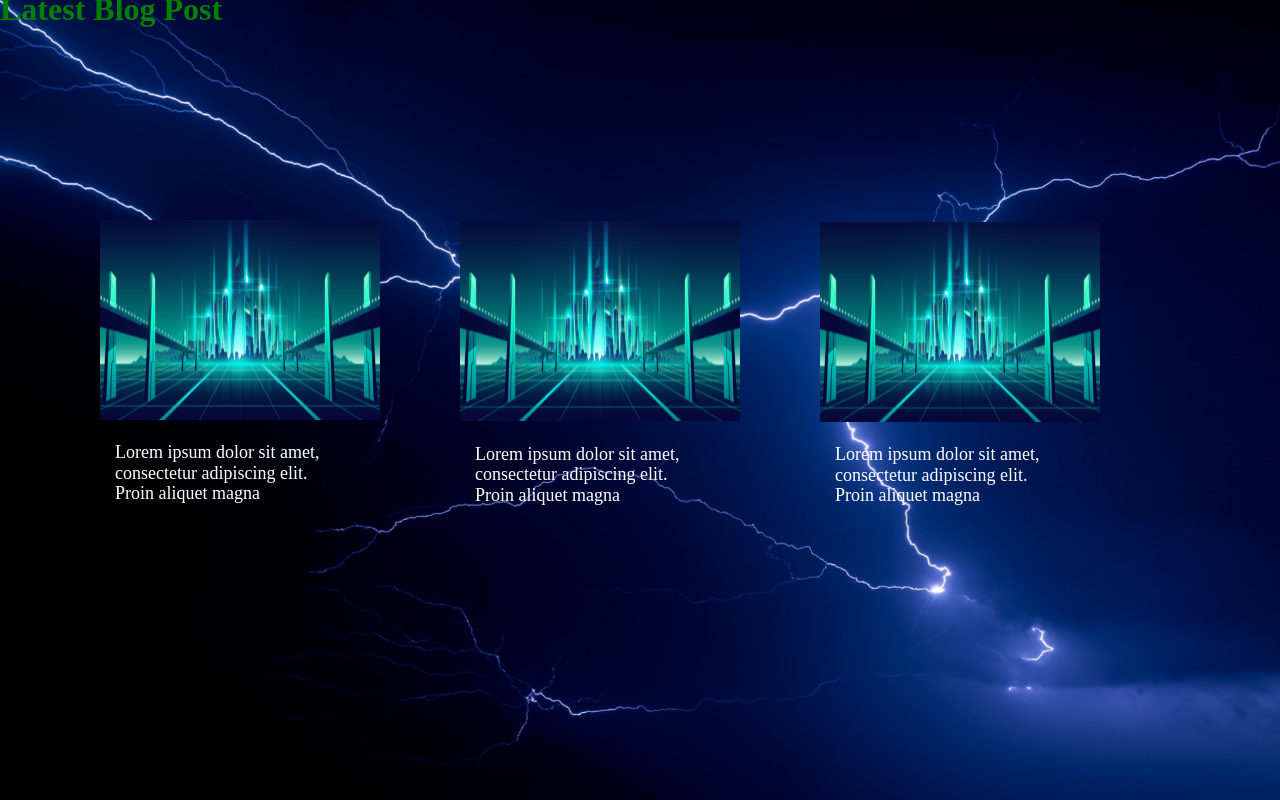
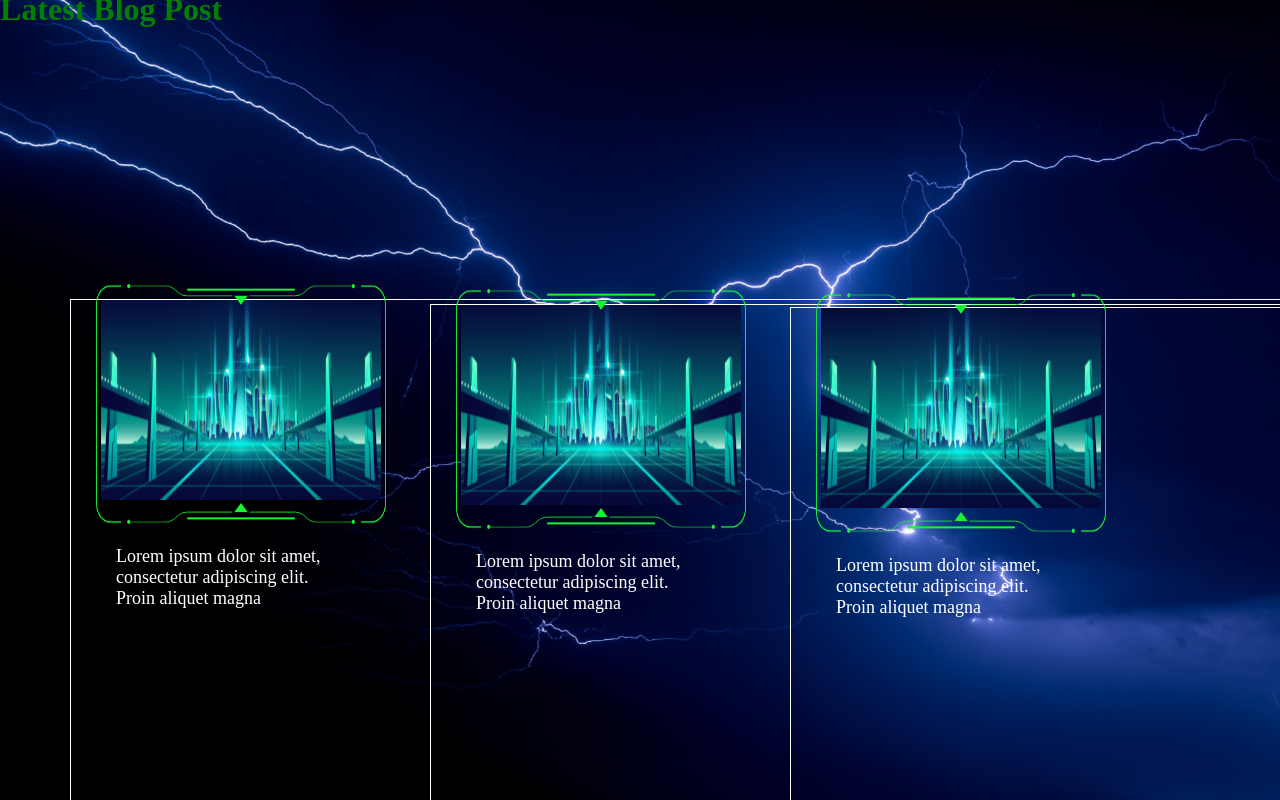
Before and after one commit to fatimaaurangzeb0640/webana-nextjs-project, a Next.js app: page /blogs in a window 1280 px wide. Shown: the top 800 px of the page. Built offline with nearby package versions, Linux system fonts and the light colour scheme.

Commit message:
blog background added

```diff
--- a/pages/blogs.js
+++ b/pages/blogs.js
@@ -8,16 +8,17 @@ import CardText from "../src/components/Sub-Components/CardText"
 function blogs() {
 
     const images = [
-        { id: 1, src: "/images/blogs/Blog.png", alt:"Image 1", text:"Lorem ipsum dolor sit amet, consectetur adipiscing elit. Proin aliquet magna"},
-        { id: 2, src: "/images/blogs/Blog.png", alt:"Image 2", text:"Lorem ipsum dolor sit amet, consectetur adipiscing elit. Proin aliquet magna" },
-        { id: 3, src: "/images/blogs/Blog.png", alt:"Image 3", text:"Lorem ipsum dolor sit amet, consectetur adipiscing elit. Proin aliquet magna" },
+        { id: 1, src1: "/images/blogs/Blog.png", src2: "/images/blogs/Blog-border.png", alt:"Image 1", text:"Lorem ipsum dolor sit amet, consectetur adipiscing elit. Proin aliquet magna"},
+        { id: 2, src1: "/images/blogs/Blog.png", src2: "/images/blogs/Blog-border.png", alt:"Image 2", text:"Lorem ipsum dolor sit amet, consectetur adipiscing elit. Proin aliquet magna" },
+        { id: 3, src1: "/images/blogs/Blog.png", src2: "/images/blogs/Blog-border.png", alt:"Image 3", text:"Lorem ipsum dolor sit amet, consectetur adipiscing elit. Proin aliquet magna" },
       ]
+
 
       const Blogs = styled.div`
       position: relative;
       left: ${props => props.count===0? '180px' : props.count===1? '640px': '1100px'};
-      top: ${props => props.count===0? '170px' : props.count===1? '-111px': '-393px'};
-      /*border: 1px black solid;*/
+      top: ${props => props.count===0? '249px' : props.count===1? '-276px': '-800px'};
+      border: 1px white solid;
       /*margin-left: 15px;*/
 
         @media (max-width: 1600px) {
@@ -26,7 +27,7 @@ function blogs() {
 
         @media (max-width: 1500px) {
           left: ${props => props.count===0? '110px' : props.count===1? '530px': '950px'};
-          top: ${props => props.count===0? '170px' : props.count===1? '-131px': '-433px'};
+          top: ${props => props.count===0? '249px' : props.count===1? '-295px': '-840px'};
         }
 
         @media (max-width: 1400px) {
@@ -45,7 +46,7 @@ function blogs() {
         @media (max-width: 1050px) {
 
           left: ${props => props.count===0? '50px' : props.count===1? '350px': '650px'};
-          top: ${props => props.count===0? '170px' : props.count===1? '-152px': '-473px'};
+          top: ${props => props.count===0? '249px' : props.count===1? '-316px': '-881px'};
         }
         @media (max-width: 900px) {
 
@@ -54,12 +55,12 @@ function blogs() {
         @media (max-width: 750px) {
 
           left: ${props => props.count===0? '10px' : props.count===1? '200px': '390px'};
-          top: ${props => props.count===0? '170px' : props.count===1? '-190px': '-551px'};
+          top: ${props => props.count===0? '249px' : props.count===1? '-354px': '-956px'};
         }
         @media (max-width: 600px) {
 
           left: ${props => props.count===0? '10px' : props.count===1? '160px': '310px'};
-          top: ${props => props.count===0? '170px' : props.count===1? '-230px': '-631px'};
+          top: ${props => props.count===0? '249px' : props.count===1? '-394px': '-1036px'};
         }
 
                   `
@@ -70,13 +71,15 @@ function blogs() {
               backgroundSize: "cover",
               backgroundAttachment: "fixed",
               marginTop:"-30px"}}>
-            <h1 css={css`color: green`}>
+            <h1 css={css`color: green;`
+                      }>
               Latest Blog Post
             </h1>
             {images.map(function(image, i){
         return (
                 <Blogs key={image.id} count={i} >
-                    <CardImage imageSrc={image.src} imageAlt={image.alt} imageId={image.id}  width={400} height={200} type={"blogs"} ></CardImage>
+                    <CardImage imageSrc={image.src1} imageAlt={image.alt} imageId={image.id}  width={400} height={200} type={"blogs"} ></CardImage>
+                    <CardImage imageSrc={image.src2} imageAlt={image.alt} imageId={image.id}  width={410} height={240} type={"blogs-background"} ></CardImage>
                     <CardText text={image.text} type={"blogs"} ></CardText>
                 </Blogs>
                     );
--- a/src/components/Main-Components/CardImage.js
+++ b/src/components/Main-Components/CardImage.js
@@ -1,7 +1,9 @@
 import React from "react"
 /** @jsx jsx */
 import { css, jsx } from '@emotion/react'
+import styled from '@emotion/styled'
 import Link from "next/link"
+
 
 
 const portfolio = css`
@@ -90,9 +92,9 @@ const caseStudy = css`margin-left: 10px;
 
 const blogs = css`margin-left: 30px;
 
-			&:hover {
+			/*&:hover {
 			border:5px green solid;
-			}
+			}*/
 			@media (max-width: 1600px) {
 				width: 380px;
 			}
@@ -122,7 +124,48 @@ const blogs = css`margin-left: 30px;
 			@media (max-width: 600px) {
 				width: 140px;
 				}
+
 	`
+   const BlogsBackground = styled.img`margin-left: 30px;
+   position: relative;
+   top: -220px;
+   left: -5px;
+   /*left: ${props => props.count===0? '0px' : props.count===1? '0px': '0px'};*/
+  /* top: ${props => props.count===0? '100px' : props.count===1? '0px': '0px'};*/
+
+
+							/*&:hover {
+							border:5px green solid;
+							}*/
+							@media (max-width: 1600px) {
+								width: 390px;
+							}
+							@media (max-width: 1500px) {
+								width: 350px;
+							}
+							@media (max-width: 1400px) {
+								width: 320px;
+							}
+							@media (max-width: 1300px) {
+							width: 290px;
+							}
+							@media (max-width: 1200px) {
+							width: 270px;
+							}
+							@media (max-width: 1050px) {
+							width: 240px;
+							}
+							@media (max-width: 900px) {
+							width: 210px;
+							}
+
+							@media (max-width: 750px) {
+							width: 180px;
+							}
+
+							@media (max-width: 600px) {
+								width: 150px;
+								}`
 
 
 function CardImage(props) {
@@ -137,10 +180,11 @@ function CardImage(props) {
 				<img css={caseStudy}
 				src={props.imageSrc} alt={props.imageAlt} height={props.height} width={props.width} />:
 				props.type==="blogs"?
-				<Link href="/blog">
 				<img css={blogs}
-				src={props.imageSrc} alt={props.imageAlt} height={props.height} width={props.width}  />
-				</Link>:
+				src={props.imageSrc} alt={props.imageAlt} height={props.height} width={props.width}  />:
+				props.type==="blogs-background"?
+				<BlogsBackground count={imageId}
+				src={props.imageSrc} alt={props.imageAlt} height={props.height} width={props.width}  />:
 				<p>Image not found</p>
 			 }
 		</div>
--- a/src/components/Sub-Components/CardText.js
+++ b/src/components/Sub-Components/CardText.js
@@ -50,6 +50,8 @@ const caseStudy = css`
               `
   const blogs = css`
               /*border: 1px black solid;*/
+              position: relative;
+              top: -220px;
               width: 350px;
               margin-left: 40px;
               padding-left: 30px;
```
Also changed, not shown: public/images/blogs/Blog-border.png (added).
